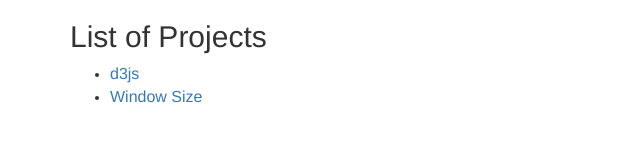
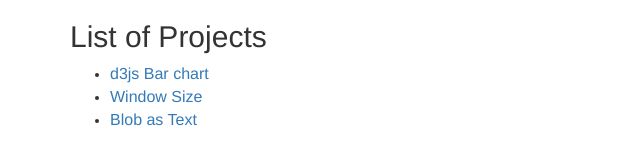
Before and after one commit to senthilmpro/javascript-experiments, a plain HTML site: page index.html in a window 1280 px wide. Shown: the whole page, without its empty margins (0-640 px from the left). Drawn offline with nearby package versions, Linux system fonts and the light colour scheme.

Commit message:
text to blob
javascript text to blob and blob to text

```diff
--- a/index.html
+++ b/index.html
@@ -10,8 +10,9 @@
 		<div class="container main-container">
 		<h2> List of Projects </h2>
 			<ul>
-				<li> <a href='js/d3js/bar-chart/' > d3js </a></li>
+				<li> <a href='js/d3js/bar-chart/' > d3js Bar chart </a></li>
 				<li> <a href='js/windowsize' > Window Size</a></li>
+				<li> <a href="js/blob/text-blob"> Blob as Text </a></li>
 			</ul>
 		</div>
 
--- /dev/null
+++ b/js/template/js/app.js
@@ -0,0 +1 @@
+// init js file from here
```
Also changed, not shown: js/template/index.html (added, +11 -0 lines), 1 other file.
